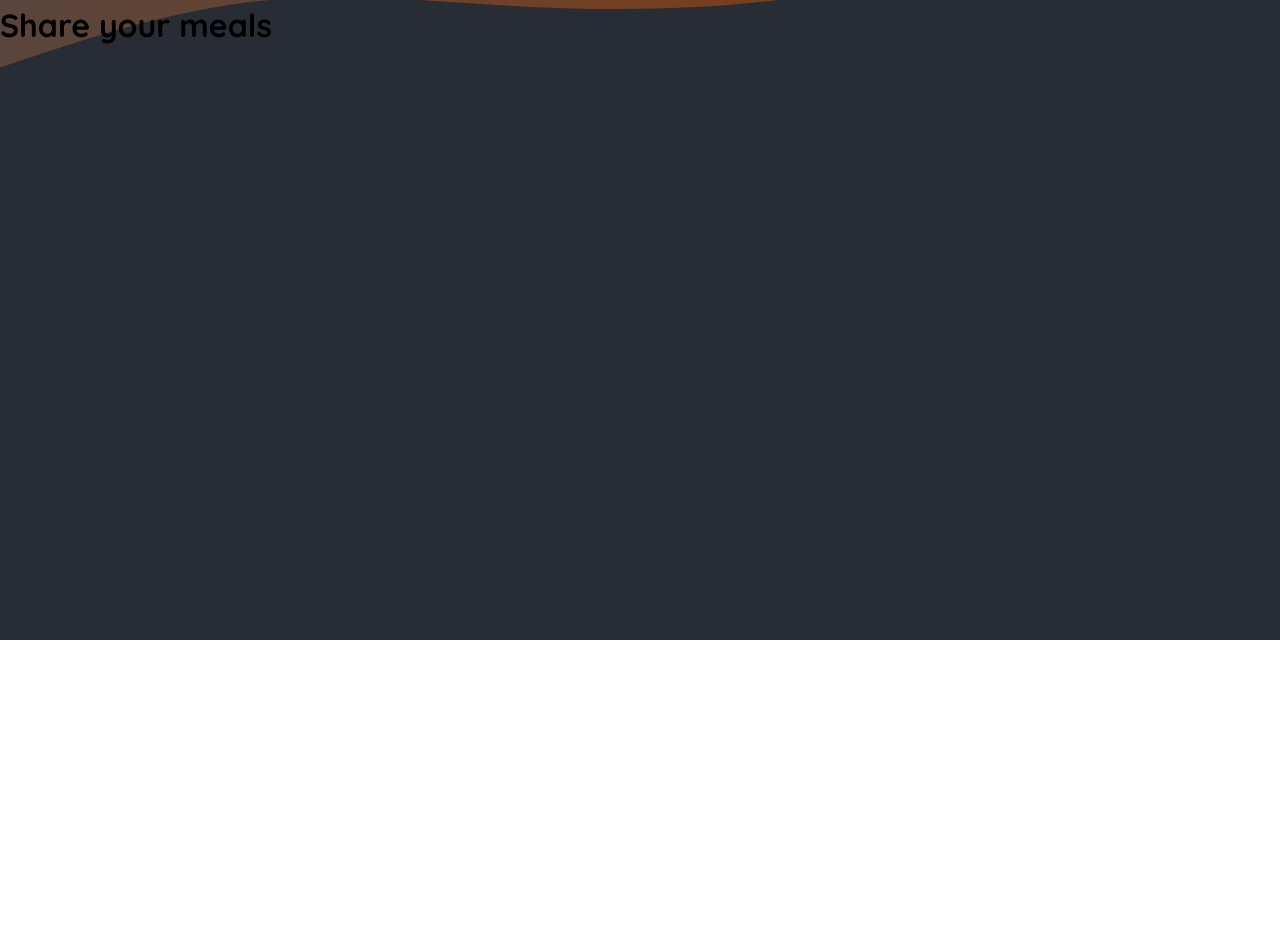
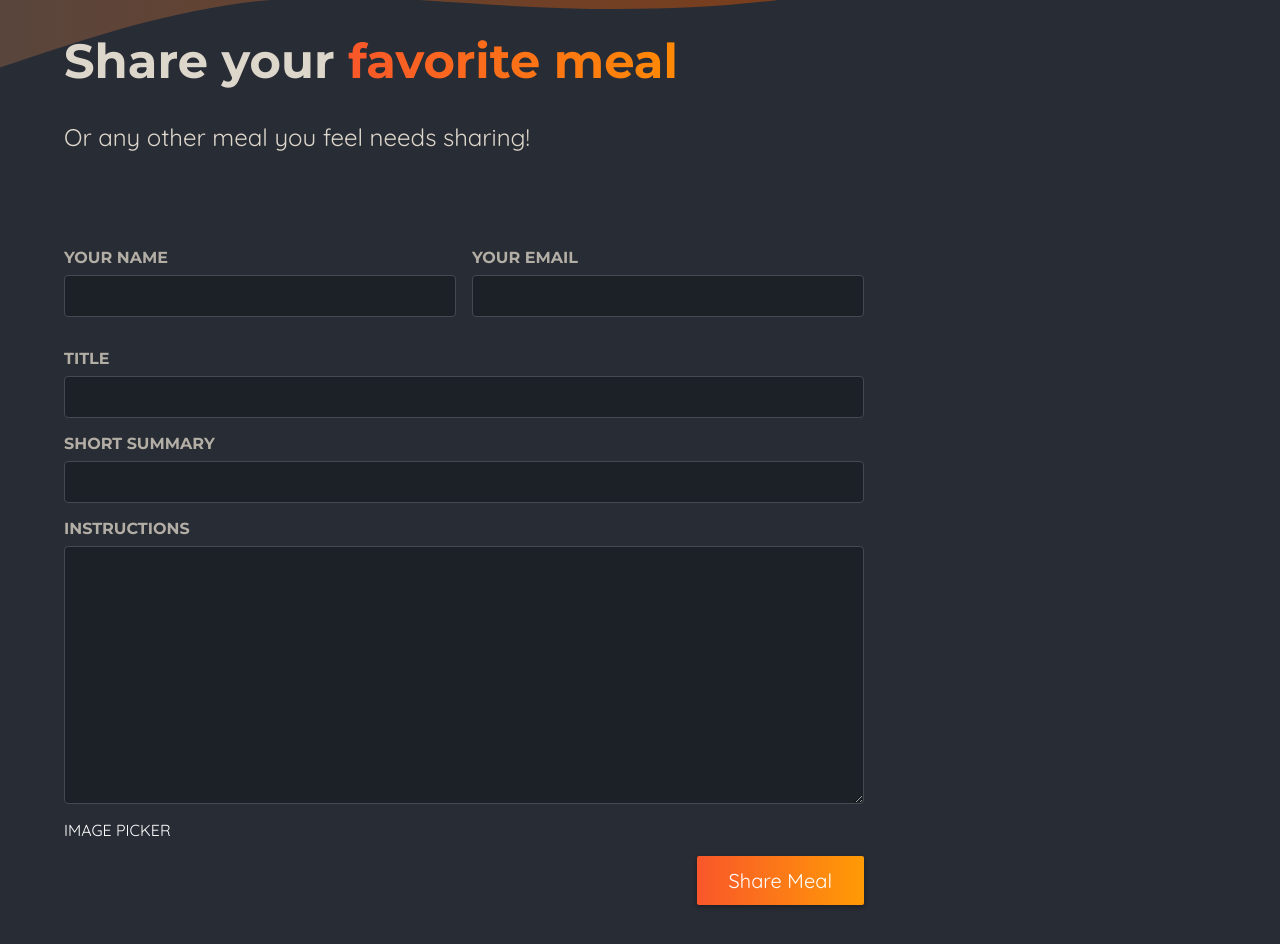
Before and after one commit to Harry-Daniel/Foodies, a Next.js app: page /meals/share in a window 1280 px wide. Shown: the part 160-1104 px from the top of the page. Before the commit the page ends 800 px from the top, so only its background shows below. Built offline with nearby package versions, Linux system fonts and the light colour scheme.

Commit message:
Displayin Meal details and creating form for meal sharing

```diff
--- a/app/meals/share/page.js
+++ b/app/meals/share/page.js
@@ -1,8 +1,49 @@
+import classes from './page.module.css';
 
-export default function MealShare() {
+export default function ShareMealPage() {
   return (
     <>
-      <h1>Share your meals</h1>
+      <header className={classes.header}>
+        <h1>
+          Share your <span className={classes.highlight}>favorite meal</span>
+        </h1>
+        <p>Or any other meal you feel needs sharing!</p>
+      </header>
+      <main className={classes.main}>
+        <form className={classes.form}>
+          <div className={classes.row}>
+            <p>
+              <label htmlFor="name">Your name</label>
+              <input type="text" id="name" name="name" required />
+            </p>
+            <p>
+              <label htmlFor="email">Your email</label>
+              <input type="email" id="email" name="email" required />
+            </p>
+          </div>
+          <p>
+            <label htmlFor="title">Title</label>
+            <input type="text" id="title" name="title" required />
+          </p>
+          <p>
+            <label htmlFor="summary">Short Summary</label>
+            <input type="text" id="summary" name="summary" required />
+          </p>
+          <p>
+            <label htmlFor="instructions">Instructions</label>
+            <textarea
+              id="instructions"
+              name="instructions"
+              rows="10"
+              required
+            ></textarea>
+          </p>
+          IMAGE PICKER
+          <p className={classes.actions}>
+            <button type="submit">Share Meal</button>
+          </p>
+        </form>
+      </main>
     </>
   );
 }
--- /dev/null
+++ b/app/meals/share/page.module.css
@@ -0,0 +1,99 @@
+
+.header {
+    gap: 3rem;
+    margin: 3rem auto 5rem auto;
+    width: 90%;
+    max-width: 75rem;
+    color: #ddd6cb;
+    font-size: 1.5rem;
+  }
+
+  .header h1 {
+    font-family: 'Montserrat', sans-serif;
+  }
+
+  .highlight {
+    background: linear-gradient(90deg, #f9572a, #ff8a05);
+    background-clip: text;
+    -webkit-background-clip: text;
+    -webkit-text-fill-color: transparent;
+  }
+
+  .main {
+    width: 90%;
+    max-width: 75rem;
+    margin: 3rem auto;
+    color: white;
+  }
+
+  .form {
+    max-width: 50rem;
+  }
+
+  .form label {
+    display: block;
+    margin-bottom: 0.5rem;
+    font-size: 1rem;
+    font-family: 'Montserrat', sans-serif;
+    text-transform: uppercase;
+    color: #b3aea5;
+    font-weight: bold;
+  }
+
+  .form input,
+  .form textarea {
+    display: block;
+    width: 100%;
+    padding: 0.5rem 1rem;
+    border-radius: 4px;
+    border: 1px solid #454952;
+    background: #1c2027;
+    font-size: 1.25rem;
+    font-family: 'Montserrat', sans-serif;
+    color: #ddd6cb;
+  }
+
+  .form input:focus,
+  .form textarea:focus {
+    outline-color: #f99f2a;
+    background-color: #1f252d;
+  }
+
+  .row {
+    display: flex;
+    gap: 1rem;
+  }
+
+  .row p {
+    width: 100%;
+  }
+
+  .actions {
+    text-align: right;
+  }
+
+  .actions button {
+    border: 0;
+    padding: 0.75rem 2rem;
+    background: linear-gradient(90deg, #f9572a, #ff9b05);
+    border: none;
+    color: #ffffff;
+    border-radius: 2px;
+    cursor: pointer;
+    font: inherit;
+    font-size: 1.25rem;
+    box-shadow: 0 2px 5px rgba(0, 0, 0, 0.3);
+  }
+
+  .actions button:hover,
+  .actions button:focus {
+    background: linear-gradient(90deg, #fd4715, #f9b241);
+  }
+
+  .actions button:disabled,
+  .actions button:hover:disabled,
+  .actions button:focus:disabled {
+    background: #ccc;
+    color: #979797;
+    cursor: not-allowed;
+  }
--- a/lib/meals.js
+++ b/lib/meals.js
@@ -8,3 +8,8 @@
   // throw new Error('Loading Meals Fail')
   return db.prepare("SELECT * FROM meals").all();
 }
+
+export  function getMeal(slug){
+
+  return db.prepare('Select * FROM meals WHERE slug = ?' ).get(slug);
+}
```
Also changed, not shown: app/meals/[slug]/page.js (+26 -2 lines), app/meals/not-found.js (added, +8 -0 lines).
